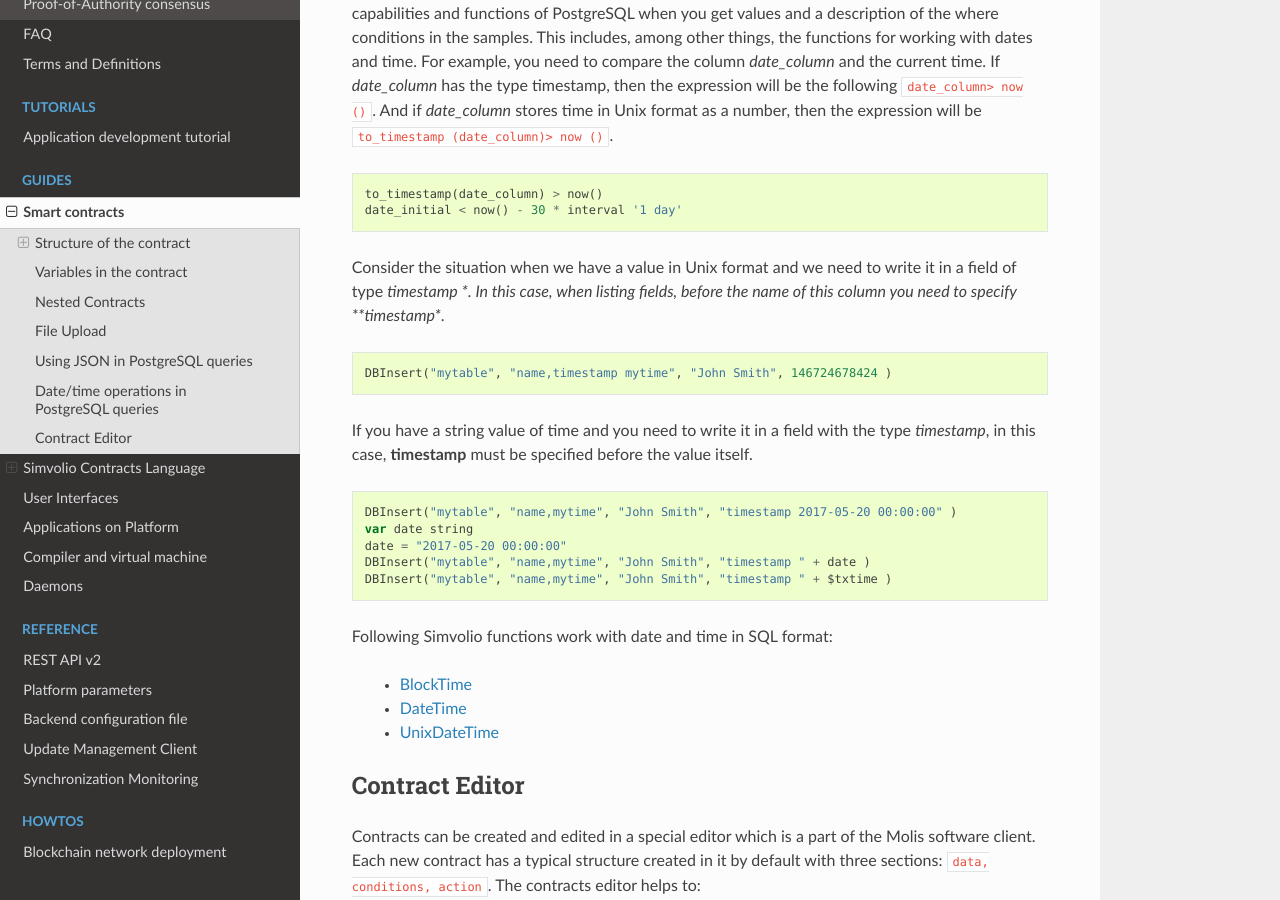
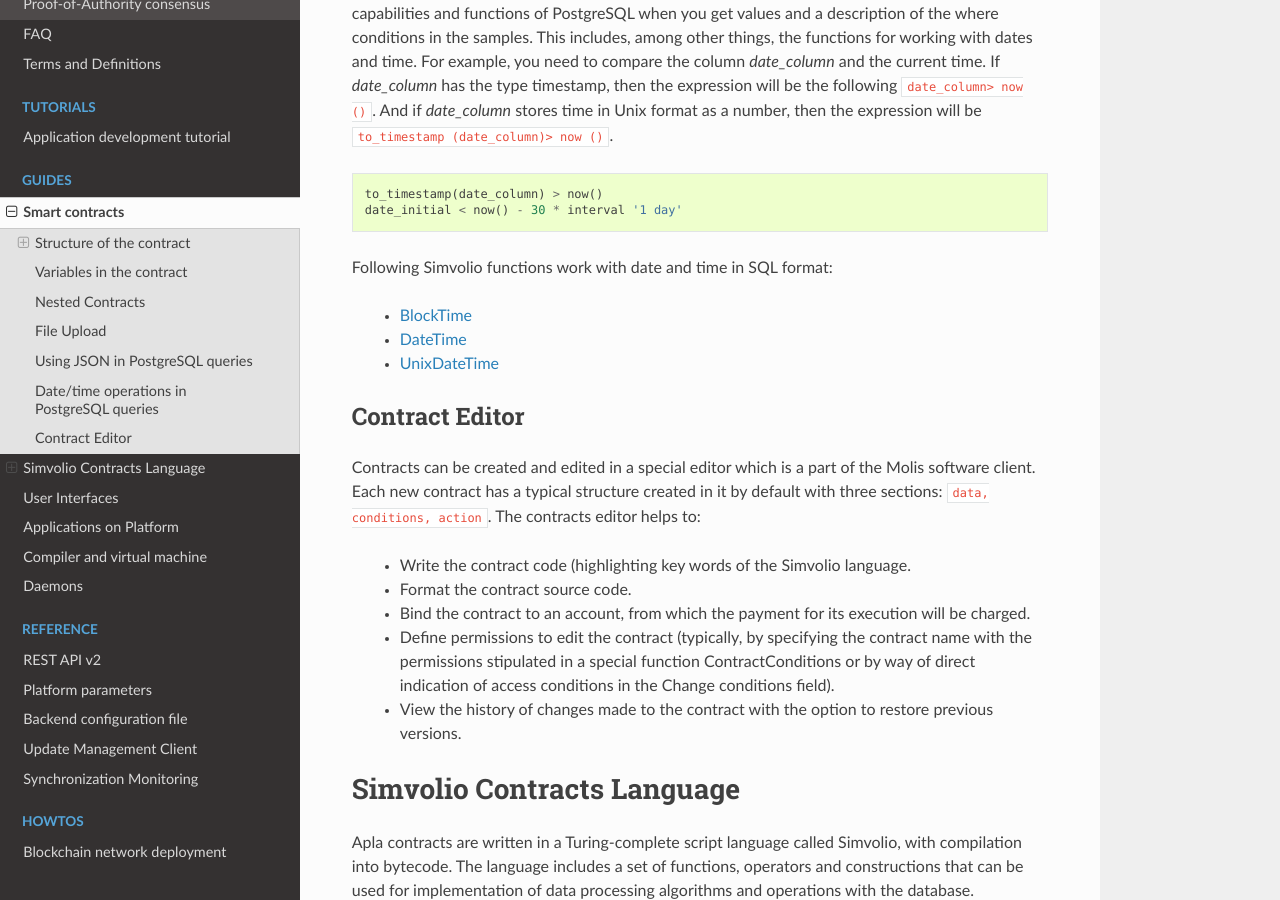
Before and after one commit to AplaProject/apla-docs-en, a Sphinx documentation site: the page built from source/topics/script.rst, in a window 1280 px wide and 900 px high, scrolled down 4923 px. Built offline with Sphinx 7.4.7 and the Read the Docs theme 2.0.0, drawn with Linux system fonts in a browser that asks for light colours.

Commit message:
removed timestamp conversion syntax description

```diff
--- a/source/topics/script.rst
+++ b/source/topics/script.rst
@@ -235,22 +235,6 @@
     to_timestamp(date_column) > now()
     date_initial < now() - 30 * interval '1 day'
 
-Consider the situation when we have a value in Unix format and we need to write it in a field of type *timestamp *. In this case, when listing fields, before the name of this column you need to specify **timestamp**.
-
-.. code:: js
-
-   DBInsert("mytable", "name,timestamp mytime", "John Smith", 146724678424 )
-
-If you have a string value of time and you need to write it in a field with the type *timestamp*, in this case, **timestamp** must be specified before the value itself.
-
-.. code:: js
-
-   DBInsert("mytable", "name,mytime", "John Smith", "timestamp 2017-05-20 00:00:00" )
-   var date string
-   date = "2017-05-20 00:00:00"
-   DBInsert("mytable", "name,mytime", "John Smith", "timestamp " + date )
-   DBInsert("mytable", "name,mytime", "John Smith", "timestamp " + $txtime )
-
 
 Following Simvolio functions work with date and time in SQL format:
 
```
